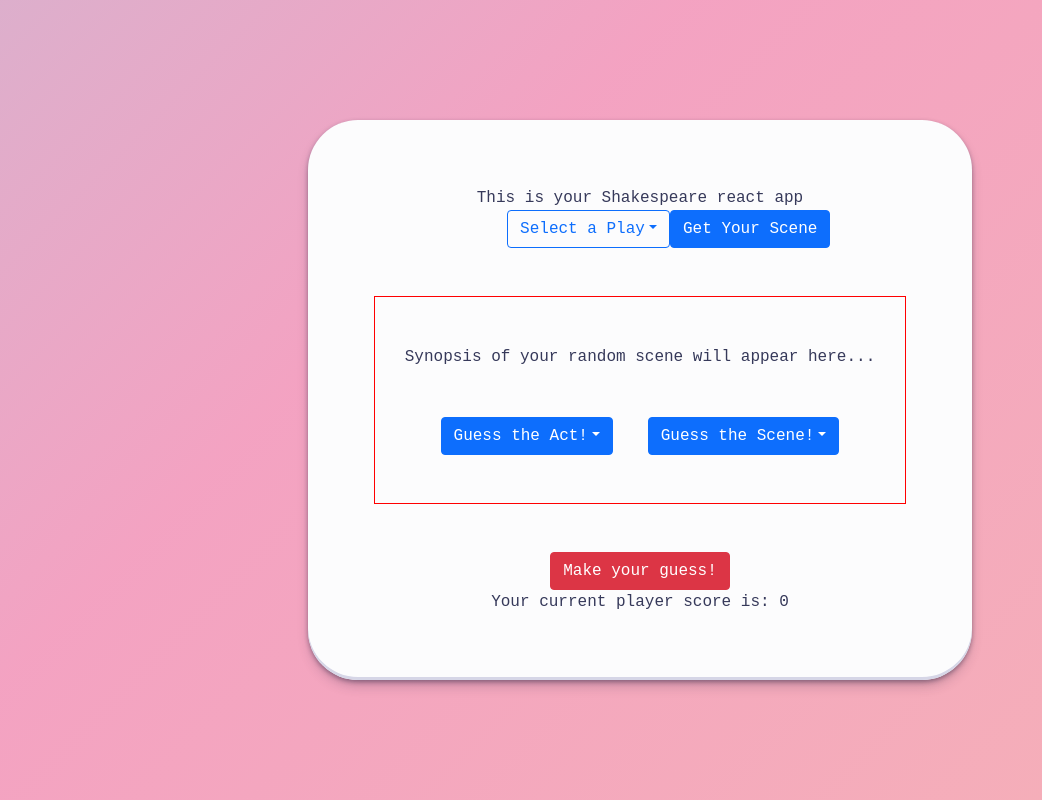
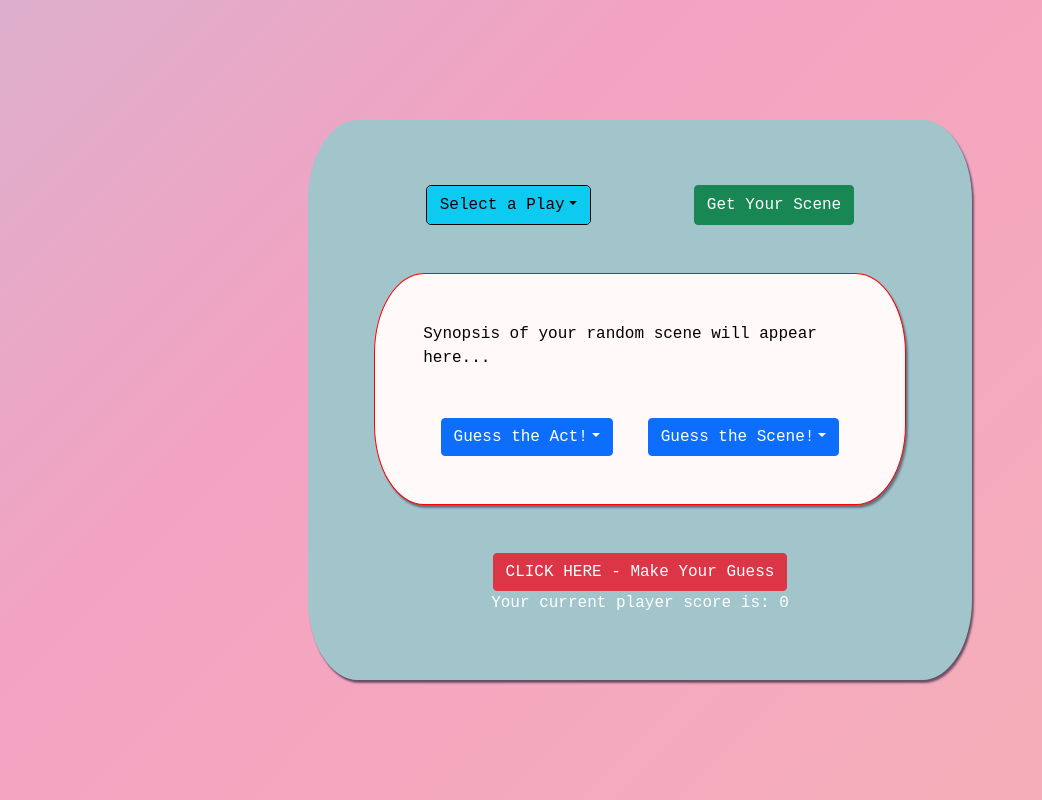
Before and after one commit to mitchg1983/react-shakes, a React (Create React App) app: page / in a window 1280 px wide. Shown: the whole page, without its empty margins (0-1042 px from the left). Built offline with nearby package versions, Linux system fonts and the light colour scheme.

Commit message:
Finish code cleanup and styling.

```diff
--- a/src/App.css
+++ b/src/App.css
@@ -1,6 +1,6 @@
 .App {
   height: 100vh;
-  width: 100vw;
+  width: auto;
   display: flex;
   align-items: center;
   justify-content: center;
@@ -13,7 +13,10 @@
   display: flex;
   flex-direction: column;
   justify-content: space-around;
-
+  border-radius: 50px / 80px;
+  box-shadow: rgba(45, 35, 66, 0.2) 2px 3px 2px,rgba(45, 35, 66, 0.2) 1px 2px 1px,#2e2e323e 2px 3px 2px;
+  box-sizing: border-box;
+  background-color: rgb(255, 249, 249);
 }
 
 .act-scene-guess-box {
@@ -24,6 +27,7 @@
 .synopsis-field {
   display: flex;
   justify-content: center;
+  color: black;
 }
 
 .bot-buttons {
@@ -34,22 +38,14 @@
 
 .top-buttons {
   display: flex;
-  width:40%;
+  width:80%;
   justify-content: space-around;
-
 }
 
-/* .board {
-    border: 1px solid green;
-    width: 70vw;
-    display: flex;
-    flex-direction: column;
-    align-items: center;
-    background-color: rgba(128, 128, 128, 0.7);
-    border-radius: 50px;
-    box-shadow: rgba(0, 0, 0, 0.25) 0px 54px 55px, rgba(0, 0, 0, 0.12) 0px -12px 30px, rgba(0, 0, 0, 0.12) 0px 4px 6px, rgba(0, 0, 0, 0.17) 0px 12px 13px, rgba(0, 0, 0, 0.09) 0px -3px 5px;
-
-  } */
+.drop-button {
+  border: 1px solid black;
+  border-radius: 5px;
+}
 
 body {
   background: linear-gradient(-45deg, #ee765279, #e73c7e79, #23a5d579, #23d5ab79);
@@ -75,15 +71,14 @@ body {
 .board {
   align-items: center;
   appearance: none;
-  background-color: #FCFCFD;
-  border-radius: 50px;
-  box-shadow: rgba(45, 35, 66, 0.4) 0 2px 4px,rgba(45, 35, 66, 0.3) 0 7px 13px -3px,#D6D6E7 0 -3px 0 inset;
+  background-color: #a1c5cb;
+  border-radius: 50px / 80px;
+  box-shadow: rgba(45, 35, 66, 0.4) 2px 3px 2px,rgba(45, 35, 66, 0.3) 1px 2px 1px,#2e2e323e 2px 3px 2px;
   box-sizing: border-box;
-  color: #36395A;
+  color: white;
   display: flex;
   flex-direction: column;
   font-family: "JetBrains Mono",monospace;
   height: 70vh;
   justify-content: center;
-  white-space: nowrap;
 }
--- a/src/App.js
+++ b/src/App.js
@@ -75,9 +75,6 @@ export class App extends Component {
       });
   };
 
-  //Will pick a random scene from the selected play
-  handleDoSomething = async () => {};
-
   //User input to select play
   handlePlaySelect = (event) => {
     this.setState({
@@ -122,6 +119,7 @@ export class App extends Component {
     console.log("You got a WRONG match...");
   };
 
+  //Compares user input to the active questions stored in state
   handleMakeGuess = () => {
     const { activeQuestion, userGuess } = this.state;
     if (
@@ -136,11 +134,10 @@ export class App extends Component {
     return (
       <div className="App">
         <div className="board m-5">
-                  This is your Shakespeare react app
-
           <div className="top-buttons">
             <DropdownButton
-            variant="outline-primary"
+              variant="info"
+              className="drop-button"
               title="Select a Play"
               // id="dropdown-menu-align-right"
               onSelect={this.handlePlaySelect}
@@ -167,14 +164,18 @@ export class App extends Component {
               <Dropdown.Item eventKey="LLL">Love's Labor's Lost</Dropdown.Item>
               <Dropdown.Item eventKey="Mac">Macbeth</Dropdown.Item>
               <Dropdown.Item eventKey="MM">Measure for Measure</Dropdown.Item>
-            <Dropdown.Item eventKey="MV">The Merchant of Venice</Dropdown.Item>
+              <Dropdown.Item eventKey="MV">
+                The Merchant of Venice
+              </Dropdown.Item>
               <Dropdown.Item eventKey="Wiv">
                 The Merry Wives of Windsor
               </Dropdown.Item>
               <Dropdown.Item eventKey="MND">
                 A Midsummer Night's Dream
               </Dropdown.Item>
-            <Dropdown.Item eventKey="Ado">Much Ado About Nothing</Dropdown.Item>
+              <Dropdown.Item eventKey="Ado">
+                Much Ado About Nothing
+              </Dropdown.Item>
               <Dropdown.Item eventKey="Oth">Othello</Dropdown.Item>
               <Dropdown.Item eventKey="Per">Pericles</Dropdown.Item>
               <Dropdown.Item eventKey="R2">Richard II</Dropdown.Item>
@@ -194,12 +195,15 @@ export class App extends Component {
               <Dropdown.Item eventKey="TNK">Two Noble Kinsmen</Dropdown.Item>
               <Dropdown.Item eventKey="WT">The Winter's Tale</Dropdown.Item>
             </DropdownButton>
-          <Button variant="primary" onClick={this.handleGetScenes}>
+            <Button
+              variant="success"
+              className="drop-button"
+              onClick={this.handleGetScenes}
+            >
               Get Your Scene
             </Button>
           </div>
           <div className="game-area m-5 p-5">
-
             <div className="synopsis-field">
               <div className="mb-5">{this.state.activeQuestion.synopsis}</div>
             </div>
@@ -229,8 +233,12 @@ export class App extends Component {
             </div>
           </div>
           <div className="bot-buttons">
-          <Button variant="danger" onClick={this.handleMakeGuess}>
-            Make your guess!
+            <Button
+              variant="danger"
+              className="drop-button"
+              onClick={this.handleMakeGuess}
+            >
+              CLICK HERE - Make Your Guess
             </Button>
           </div>
           <div className="score-block">
```
Also changed, not shown: src/rock_texture.jpeg (added). Lines whose indentation alone changed are shown as unchanged.
